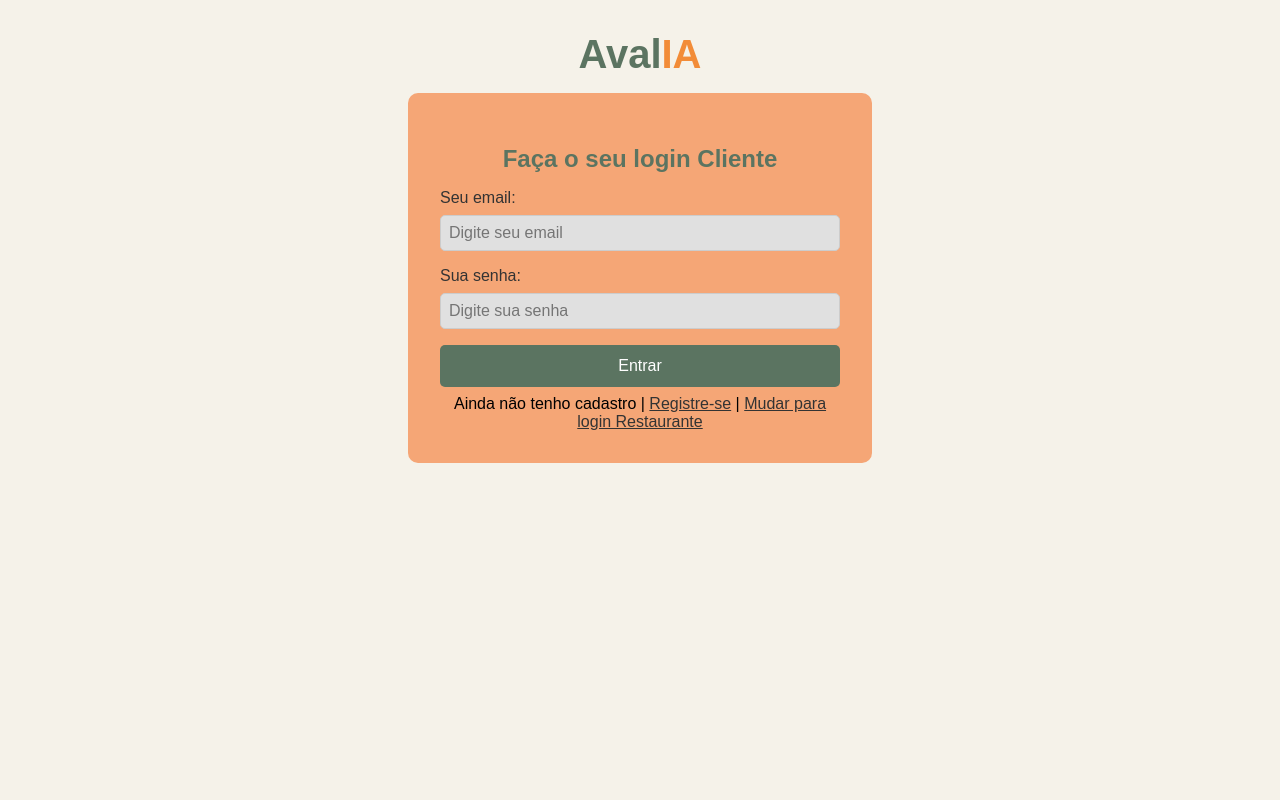
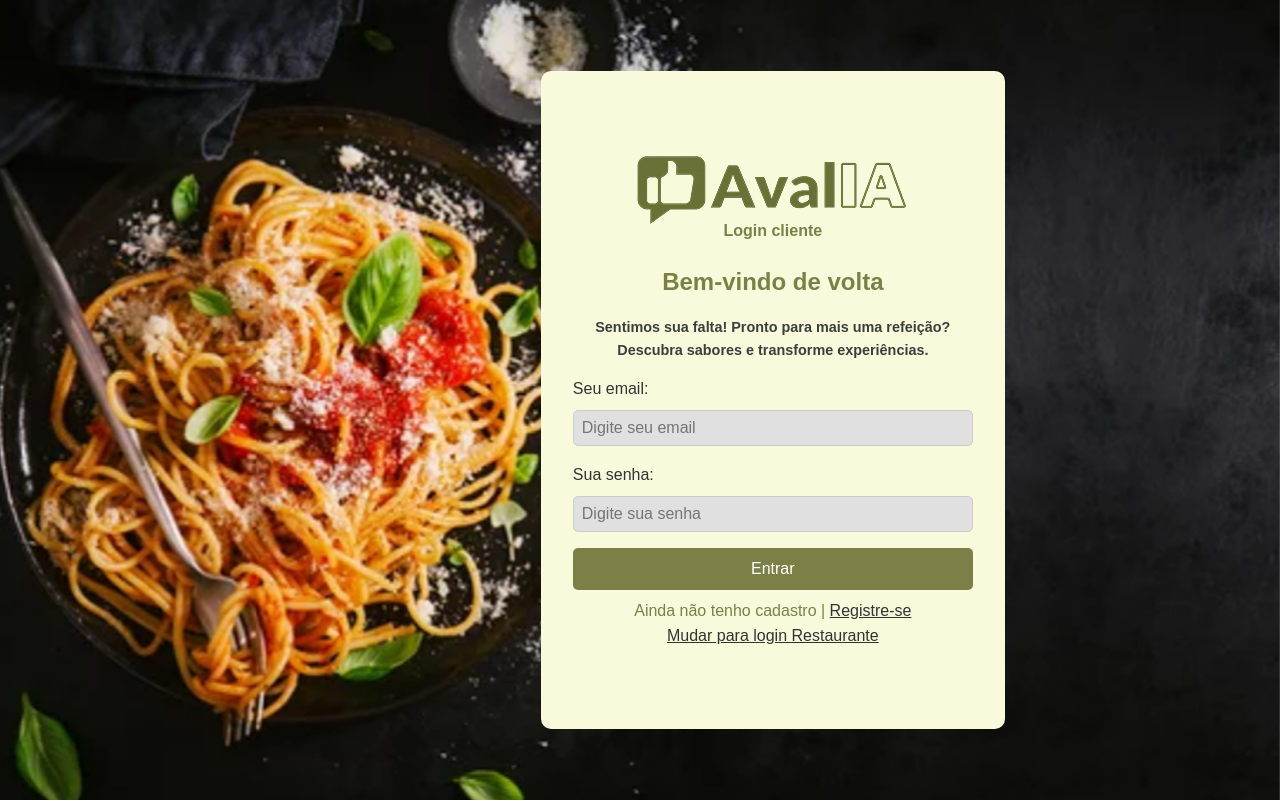
Before and after one commit to MatheusHBSilva/Projeto-DS, a website: page client/Cliente/login_client.html in a window 1280 px wide. Drawn offline with Linux system fonts and the light colour scheme.

Commit message:
<refactor> Nova página de login do cliente

```diff
--- a/client/CSS/login_client.css
+++ b/client/CSS/login_client.css
@@ -1,27 +1,60 @@
-.logo {
-  font-size: 2.5rem;
-  font-weight: bold;
-  color: #5b7461;
-  margin-bottom: 1rem;
+body, html {
+    margin: 0;
+    padding: 0;
+    height: 100%;
+    font-family: Arial, sans-serif;
+    line-height: 1.6;
 }
 
-.logo span {
-  color: #f28c38;
+.container{
+    background-image: url('/images/fundo_login.png');
+    background-size: cover;
+    background-repeat: no-repeat;
+    background-position: center center;
+    background-attachment: fixed;
+    height: 100vh;
+    min-height: 500px;
+    position: relative;
+    display: flex;
+    flex-direction: column;
+    justify-content: center;
+    align-items: flex-end;
+    text-align: left;
+    color: #7c8046;;
+    box-sizing: border-box;
+
 }
 
 .login-container {
-  background-color: #f5a676;
-  padding: 2rem;
+  background-color: #f9fadc;
+  padding:2rem;
+  padding-bottom: 5rem;
+  padding-top: 4rem;
   border-radius: 10px;
   text-align: center;
   width: 100%;
   max-width: 400px;
-  margin: 0 auto;
+  margin-right: 20%;
+  margin-left: 20%;
+
+}
+.login-container h1 {
+  font-size: 1em;
+  margin-top: -8%;
 }
 
-.login-container h2 {
-  color: #5b7461;
-  margin-bottom: 1rem;
+.logo {
+  margin-bottom: 0%;
+}
+
+.bem_vindo {
+  color: #7c8046;
+  margin-bottom: 1%;
+}
+
+.frase {
+  font-size: 0.9em;
+  color: #3d3d3d;
 }
 
 .form-group {
@@ -45,7 +78,7 @@
 button {
   width: 100%;
   padding: 0.75rem;
-  background-color: #5b7461;
+  background-color: #7c8046;
   border: none;
   border-radius: 5px;
   color: white;
@@ -62,3 +95,18 @@ button:hover {
   text-decoration: underline;
   cursor: pointer;
 }
+
+@media (max-width: 768px) {
+    .container {
+        align-items: center;
+        padding: 15px;
+    }
+    .login-container {
+        margin-left: 0;
+        margin-right: 0;
+        max-width: 95%;
+        padding: 1.5rem;
+        padding-bottom: 3rem;
+        padding-top: 2.5rem;
+    }
+  }
--- a/client/Cliente/login_client.html
+++ b/client/Cliente/login_client.html
@@ -11,9 +11,13 @@
 </head>
 <body>
   <div class="container">
-    <div class="logo">Aval<span>IA</span></div>
+
     <div class="login-container">
-      <h2>Faça o seu login <span>Cliente</span></h2>
+      <img class="logo" src="/images/logo.png" alt="logo"/>
+      <h1>Login cliente </h1>
+      <h2 class="bem_vindo">Bem-vindo de volta </h2>
+      <h3 class="frase">Sentimos sua falta! Pronto para mais uma refeição?<br>
+        Descubra sabores e transforme experiências.</h2>
       <div class="form-group">
         <label for="email">Seu email:</label>
         <input type="email" id="email" placeholder="Digite seu email" required>
@@ -26,10 +30,11 @@
       <p id="message" class="message"></p>
       <div class="links">
         <span>Ainda não tenho cadastro</span> |
-        <a href="/Cliente/register_client.html">Registre-se</a> |
+        <a href="/Cliente/register_client.html">Registre-se</a> <br>
         <a href="/Restaurante/login_restaurant.html">Mudar para login Restaurante</a>
       </div>
     </div>
   </div>
+
 </body>
 </html>
```
Also changed, not shown: client/images/fundo_login.png (added).
